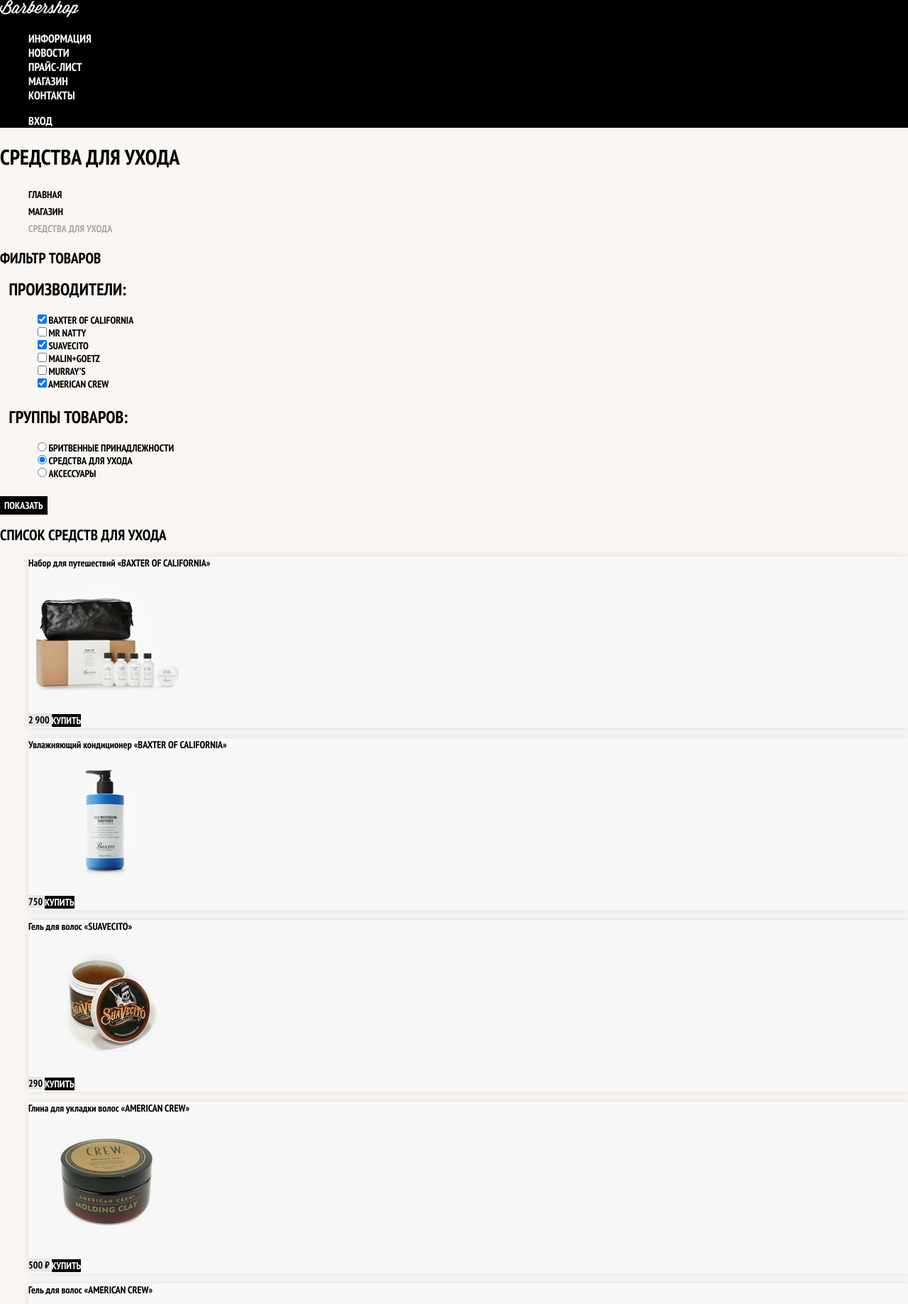
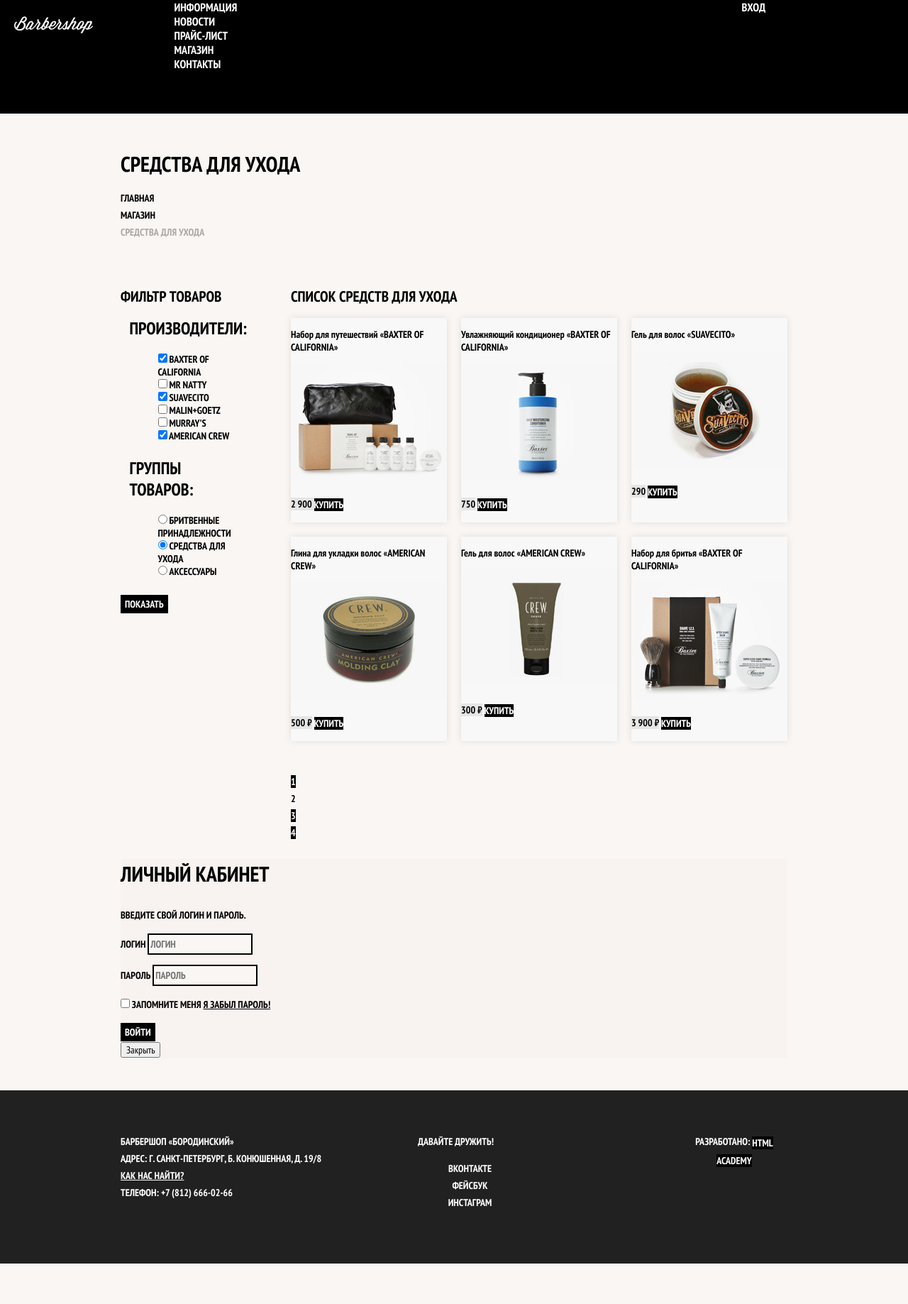
Before and after one commit to annie131187/1002175-barbershop-25, a plain HTML site: page catalog.html in a window 1280 px wide. Shown: the top 1837 px of the page at 71% size. After the commit the page ends 1780 px from the top, so only its background shows below. Drawn offline with Linux system fonts and the light colour scheme.

Commit message:
Сетка «Барбершопа» на флексах

```diff
--- a/catalog.html
+++ b/catalog.html
@@ -13,6 +13,8 @@
                 <a class="site-header-logo" href="index.html">
                     <img src="img/logo.svg" width="111" height="24" alt="Логотип барбершопа "Бородинский"">
                 </a>
+                <div class="main-navigation-wrapper">
+                    <div class="container">
                         <ul class="site-navigation">
                             <li><a href="info.html">Информация</a></li>
                             <li><a href="news.html">Новости</a></li>
@@ -25,6 +27,8 @@
                                 <a class="login-link" href="login.html">Вход</a>
                             </li>
                         </ul>
+                    </div>
+                </div>
             </nav>
         </header>
 
@@ -37,6 +41,7 @@
                 <li class="breadcrumbs-current">Средства для ухода</li>
             </ul>
 
+            <div class="catalog-columns">
                 <section class="filters">
                     <h2 class="visually-hidden">Фильтр товаров</h2>
                     <form class="filter" method="get" action="https://echo.htmlacademy.ru">
@@ -187,6 +192,7 @@
                             </p>
                         </li>
                     </ul>
+
                     <ul class="pagination-list">
                         <li class="pagination-item"><a href="#">1</a></li>
                         <li class="pagination-item pagination-item-current"><a>2</a></li>
@@ -194,6 +200,7 @@
                         <li class="pagination-item"><a href="#">4</a></li>
                     </ul>
                 </section>
+            </div>
 
             <section class="modal modal-login">
                 <h2>Личный кабинет</h2>
@@ -223,6 +230,7 @@
         </main>
 
         <footer class="site-footer">
+            <div class="container">
                 <p class="footer-contacts">
                     Барбершоп «Бородинский»<br>
                     Адрес: г. Санкт-Петербург, Б. Конюшенная, д. 19/8<br>
@@ -241,6 +249,7 @@
                     <b>Разработано:</b>
                     <a class="button" href="https://htmlacademy.ru">HTML Academy</a>
                 </p>
+           </div>
         </footer>
     </body>
 </html>
--- a/css/style.css
+++ b/css/style.css
@@ -13,6 +13,22 @@ body {
     background-image: url("img/bg.jpg");
     background-position: top center;
     background-repeat: no-repeat;
+}
+
+.container {
+    width: 940px;
+    margin: 0 auto;
+    padding: 0 10px;
+}
+
+.site-header {
+    margin-bottom: 75px;
+}
+
+.inner-page .site-header {
+    margin-bottom: 50px;
+
+    background-color: #000000;
 }
 
 .inner-page {
@@ -46,7 +62,36 @@ a {
   background-color: #663d15;
 }
 
+.site-header-logo {
+    order: 2;
+    width: 368px;
+    height: 153px;
+}
+
+.inner-page .site-header-logo {
+    order: 0;
+    width: 111px;
+    height: 24px;
+    padding: 23px 20px;
+}
+
+.main-navigation-wrapper {
+    width: 100%;
+    margin-bottom: 60px;
+
+    background-color: #000000;
+}
+
+.main-navigation-wrapper .container {
+    display: flex;
+    justify-content: space-between;
+}
+
 .main-navigation {
+    display: flex;
+    flex-direction: column;
+    align-items: center;
+
     font-size: 16px;
     line-height: 20px;
     color: #ffffff;
@@ -54,9 +99,31 @@ a {
     background-color: #000000;
 }
 
-.site-navigation,
+.inner-page .main-navigation {
+    align-items: flex-start;
+    flex-direction: row;
+    min-height: 70px;
+
+}
+
+.site-navigation {
+    width: 620px;
+    margin: 0;
+    padding: 0;
+
+    list-style: none;
+}
+
 .user-navigation {
+    width: 140px;
+    margin: 0;
+    padding: 0;
+
     list-style: none;
+}
+
+.inner-page .user-navigation {
+    margin-left: auto;
 }
 
 .site-navigation a,
@@ -71,11 +138,22 @@ a {
   background-color: #242424;
 }
 
+.features {
+    margin-bottom: 80px;
+}
+
 .features-list {
+    display: flex;
+    justify-content: space-between;
+    margin: 0;
+    padding: 0;
+
     list-style: none;
 }
 
 .feature-item {
+    width: 300px;
+
     text-align: center;
 }
 
@@ -85,6 +163,11 @@ a {
 }
 
 .index-columns {
+    display: flex;
+    justify-content: space-between;
+    padding: 50px 80px;
+    margin-bottom: 35px;
+
     color: #000000;
 
     background-color: #f8f5f2;
@@ -96,6 +179,14 @@ a {
 .index-columns h2 {
     font-size: 30px;
     line-height: 42px;
+}
+
+.news {
+    width: 380px;
+}
+
+.gallery {
+    width: 300px;
 }
 
 .news-list {
@@ -111,6 +202,14 @@ a {
     border: 7px solid #ffffff;
 }
 
+.contacts {
+    width: 380px;
+}
+
+.appointment {
+    width: 300px;
+}
+
 .appointment-item input {
     font: inherit;
 
@@ -123,11 +222,19 @@ a {
 }
 
 .page-title {
+    margin: 0;
+    margin-bottom: 15px;
+    padding: 0;
+
     font-size: 30px;
     line-height: 42px;
 }
 
 .breadcrumbs {
+    margin: 0;
+    margin-bottom: 50px;
+    padding: 0;
+
     list-style: none;
 }
 
@@ -142,6 +249,15 @@ a {
 
   .breadcrumbs-current {
     color: #aba9a7;
+}
+
+.catalog-columns {
+    display: flex;
+    justify-content: space-between;
+}
+
+.filters {
+    width: 180px;
 }
 
 .filter fieldset {
@@ -169,13 +285,31 @@ a {
   opacity: 0.5;
 }
 
+.catalog {
+    width: 700px;
+}
+
 .catalog-list {
+    display: flex;
+    flex-wrap: wrap;
+    padding: 0;
+    margin: 0;
+    margin-bottom: 25px;
+
     list-style: none;
 }
 
 .catalog-item {
+    width: 220px;
+    margin-bottom: 20px;
+    margin-right: 20px;
+
     background-color: #f8f8f8;
     box-shadow: 0 0 10px rgba(0, 0, 0, 0.1);
+}
+
+.catalog-item:nth-child(3n) {
+    margin-right: 0;
 }
 
 .catalog-item:hover {
@@ -209,6 +343,9 @@ a {
 }
 
 .pagination-list {
+    margin: 0;
+    padding: 0;
+
     list-style: none;
 }
 
@@ -238,6 +375,10 @@ a {
     background-color: #ffffff;
 }
 
+.product-photos {
+    width: 460px;
+}
+
 .product-photo-preview {
     list-style: none;
 }
@@ -262,6 +403,10 @@ a {
     background-color: #e5e5e5;
 }
 
+.product-info {
+    width: 390px;
+}
+
 .product-info h3 {
     font-size: 24px;
     line-height: 30px;
@@ -272,12 +417,29 @@ a {
 }
 
 .site-footer {
+    padding: 60px 0;
+    margin-top: 65px;
+
     color: #ffffff;
 
     background-color: #212121;
     background-image: url("img/pattern-dark.jpg");
     background-position: 0 0;
     background-repeat: repeat;
+}
+
+.inner-page .site-footer {
+    margin-top: 45px;
+}
+
+.site-footer .container {
+    display: flex;
+}
+
+.footer-contacts {
+    width: 320px;
+    margin: 0;
+    margin-right: 80px;
 }
 
 .footer-contacts a {
@@ -291,6 +453,8 @@ a {
 }
 
 .footer-social {
+    width: 145px;
+
     text-align: center;
 }
 
@@ -303,6 +467,10 @@ a {
 }
 
 .footer-copyright {
+    width: 150px;
+    margin: 0;
+    margin-left: auto;
+
     text-align: center;
 }
 
```
Also changed, not shown: catalog-item.html (+8 -1 lines), index.html (+6 -0 lines). Lines whose indentation alone changed are shown as unchanged.
